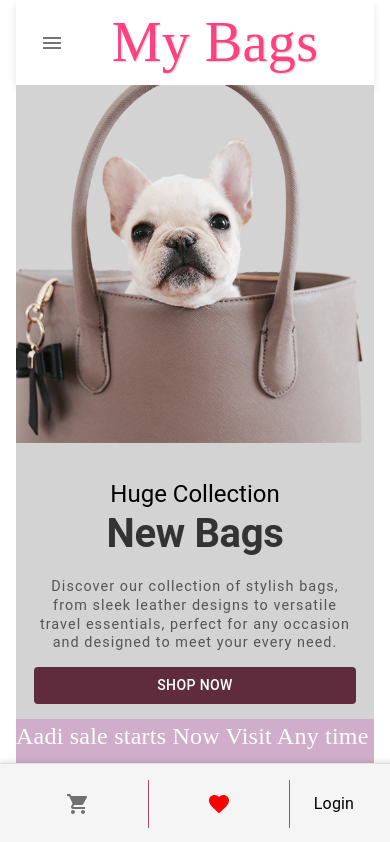
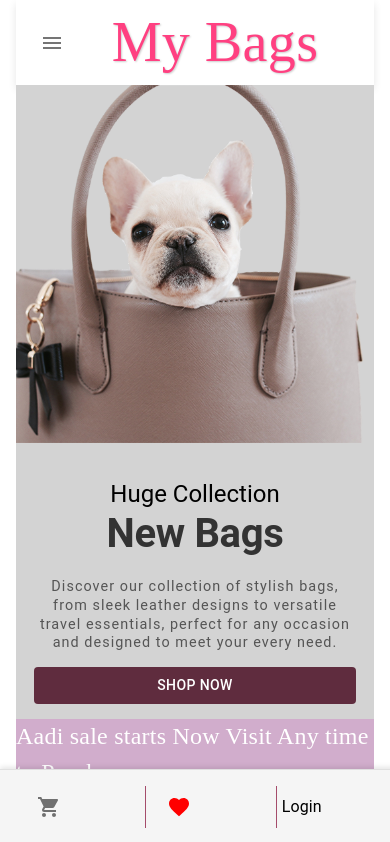
Before and after one commit to manoj-1202/Ecommerce_Webiste_React.js, a React (Create React App) app: page / in a window 390 px wide. Shown: the top 842 px of the page. Built offline with nearby package versions, Linux system fonts and the light colour scheme; a web font is replaced by a local one.

Commit message:
APPBAR CHANGES

```diff
--- a/src/components/appbar/actions.js
+++ b/src/components/appbar/actions.js
@@ -1,7 +1,7 @@
 import React, { useState } from 'react';
-import { Divider, ListItemButton, ListItemIcon, ListItemText, Dialog, DialogActions, DialogContent, DialogTitle, Button, Badge } from "@mui/material";
+import {  ListItemIcon, ListItemText, Dialog, DialogActions, DialogContent, DialogTitle, Button, Badge } from "@mui/material";
 import { Link, useLocation } from 'react-router-dom';
-import { ActionIconsContainerDesktop, ActionIconsContainerMobile, MyList } from "../../styles/appbar";
+import { ActionIconsContainerDesktop, ActionIconsContainerMobile, MyList  ,CustomListItemButton, CustomDivider} from "../../styles/appbar";
 import FavoriteIcon from "@mui/icons-material/Favorite";
 import RestoreIcon from '@mui/icons-material/Restore';
 import ShoppingCartIcon from "@mui/icons-material/ShoppingCart";
@@ -38,7 +38,7 @@ const Actions = ({ matches }) => {
   return (
     <Component>
       <MyList type="row">
-        <ListItemButton
+        <CustomListItemButton
           component={Link}
           to="/cart"
           sx={{
@@ -51,9 +51,9 @@ const Actions = ({ matches }) => {
               <ShoppingCartIcon />
             </Badge>
           </ListItemIcon>
-        </ListItemButton>
-        <Divider orientation='vertical' flexItem />
-        <ListItemButton
+        </CustomListItemButton>
+        <CustomDivider orientation='vertical' flexItem />
+        <CustomListItemButton
           component={Link}
           to="/favorites"
           sx={{
@@ -66,13 +66,13 @@ const Actions = ({ matches }) => {
               <FavoriteIcon />
             </Badge>
           </ListItemIcon>
-        </ListItemButton>
-        <Divider orientation='vertical' flexItem />
+        </CustomListItemButton>
+        <CustomDivider orientation='vertical' flexItem />
 
         {user ? (
           <>
 {/* //trnasaction icon */}
-<ListItemButton
+<CustomListItemButton
         component={Link}
         to="/transation"
         sx={{
@@ -84,9 +84,9 @@ const Actions = ({ matches }) => {
         <ListItemIcon sx={{ display: "flex", justifyContent: "center" }}>
           <RestoreIcon />
         </ListItemIcon>
-      </ListItemButton>
+      </CustomListItemButton>
 
-      <Divider
+      <CustomDivider
         orientation='vertical'
         flexItem
         sx={{
@@ -95,7 +95,7 @@ const Actions = ({ matches }) => {
       />
 {/* ///// */}
 
-            <ListItemButton
+            <CustomListItemButton
               component={Link}
               to="/user"
               sx={{
@@ -104,17 +104,17 @@ const Actions = ({ matches }) => {
               }}
             >
               <ListItemText primary={`Hello, ${user.firstName || 'User'}`} />
-            </ListItemButton>
-            <Divider orientation='vertical' flexItem />
-            <ListItemButton
+            </CustomListItemButton>
+            <CustomDivider orientation='vertical' flexItem />
+            <CustomListItemButton
               onClick={handleLogout}
               sx={{ justifyContent: "center" }}
             >
               <ListItemText primary="Logout" />
-            </ListItemButton>
+            </CustomListItemButton>
           </>
         ) : (
-          <ListItemButton
+          <CustomListItemButton
             component={Link}
             to="/login"
             sx={{
@@ -123,7 +123,7 @@ const Actions = ({ matches }) => {
             }}
           >
             <ListItemText primary="Login" />
-          </ListItemButton>
+          </CustomListItemButton>
 
 
         )}
--- a/src/styles/appbar/index.js
+++ b/src/styles/appbar/index.js
@@ -1,6 +1,9 @@
 import { Box, Typography, List, IconButton } from "@mui/material";
 import { styled } from "@mui/material/styles";
 import "@fontsource/montez";
+import ListItemButton from '@mui/material/ListItemButton';
+import Divider from '@mui/material/Divider';
+
 
 // Container
 export const AppbarContainer = styled(Box)(({ theme }) => ({
@@ -46,11 +49,34 @@ export const MyList = styled(List)(({ theme, type }) => ({
   gap: '10px',
   [theme.breakpoints.down('sm')]: {
     flexDirection: "row",
-    gap: '8px',
+    gap: '0px',
+
   },
   [theme.breakpoints.up('md')]: {
     flexDirection: type === 'row' ? 'row' : 'block',
     gap: '15px',
+  },
+}));
+
+export const CustomListItemButton = styled(ListItemButton)(({ theme, isActive }) => ({
+
+  [theme.breakpoints.down('sm')]: {
+
+    padding: '5px',
+    marigin:"0px",
+    width: '0px',
+    justifyContent: 'flex-start',
+  },
+
+}));
+
+export const CustomDivider = styled(Divider)(({ theme }) => ({
+  [theme.breakpoints.down('sm')]: {
+
+   padding:"0px",
+   marigin:"0px",
+  width:"0px"
+
   },
 }));
 
```
